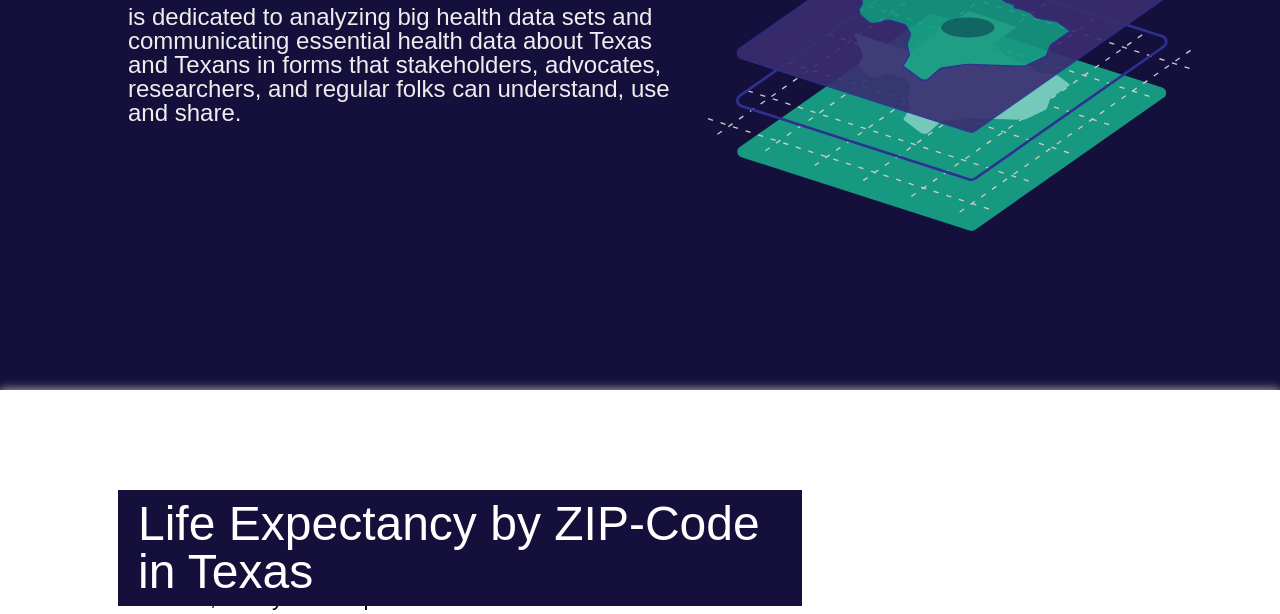
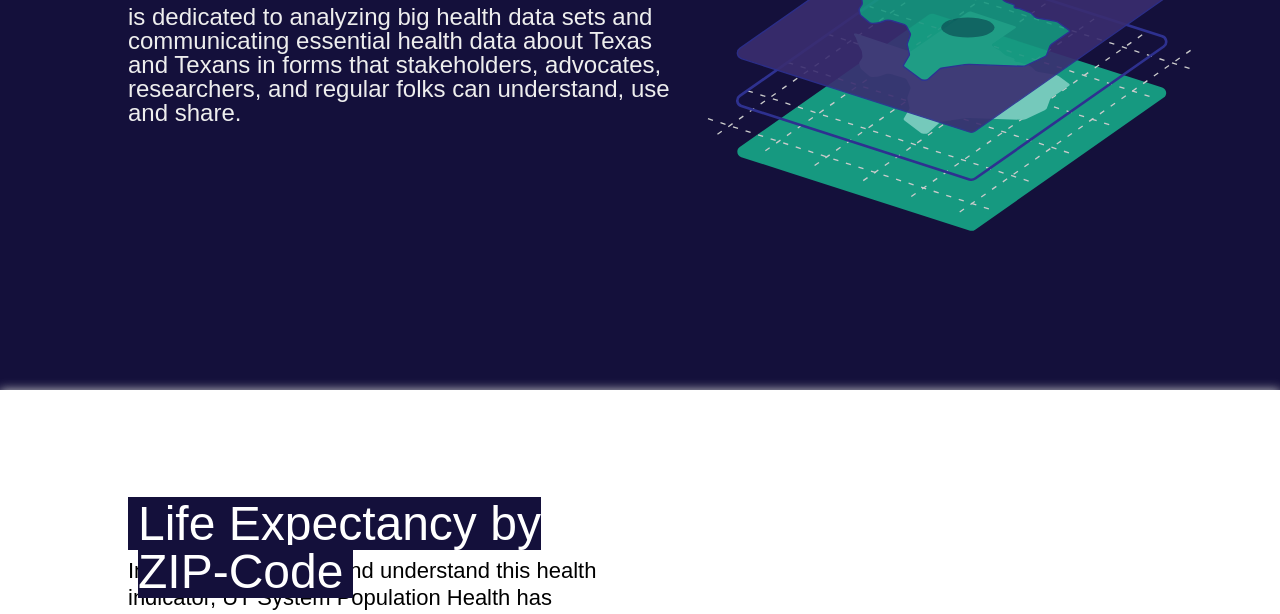
Before and after one commit to karimifar/texashealthmaps, a plain HTML site: page index.html in a window 1280 px wide. Shown: the part 336-950 px from the top of the page. Drawn offline with nearby package versions, Linux system fonts and the light colour scheme; a web font is replaced by a local one.

Commit message:
highlight text

```diff
--- a/assets/css/home/home.css
+++ b/assets/css/home/home.css
@@ -155,11 +155,15 @@
     font-size: 48px;
     margin-bottom: 30px;
     color: #fff;
-    background: #14103b ;
+
     padding: 10px;
-    box-shadow:10px 0 0 #14103b, -10px 0 0 #14103b;
+
     max-width: 80%;
     font-weight: 100;
+}
+#proj-title h1 span{
+    background: #14103b ;
+    box-shadow:10px 0 0 #14103b, -10px 0 0 #14103b;
 }
 #proj-title.isFixed{
     position: fixed;
--- a/assets/js/app.js
+++ b/assets/js/app.js
@@ -66,17 +66,17 @@ entries.forEach( function(entry){
     var index = project.dataset.index
     // console.log(title)
     // console.log(entry.intersectionRatio)
-    $("#proj-title h1").text(title)
+    $("#proj-title h1 span").text(title)
     if(entry.intersectionRatio > 0.50) {
         // console.log(entry)
         // console.log(project)
-        $("#proj-title h1").text(title)
+        $("#proj-title h1 span").text(title)
         // console.log($(img).attr("data-status"))
         // entry.target.dataset.status = "perspective"
     }else if(!scrollingDown){
       var prevTitle = projects[index-1].getAttribute("data-title");
       console.log(prevTitle)
-      $("#proj-title h1").text(prevTitle)
+      $("#proj-title h1 span").text(prevTitle)
 
     }
 })
--- a/index.html
+++ b/index.html
@@ -167,9 +167,9 @@
 
         <div id="parallax-wrap">
             <div id="proj-title">
-                <h1></h1>
+                <h1> <span></span> </h1>
             </div>
-            <section id="lfex" class="row-2 project-row" data-title="Life Expectancy by ZIP-Code in Texas" data-index=0>
+            <section id="lfex" class="row-2 project-row" data-title="Life Expectancy by ZIP-Code" data-index=0>
                 <div class="project-desc">
                     <!-- <h2 class="project-title">
                         Life Expectancy by ZIP-Code in Texas
```
